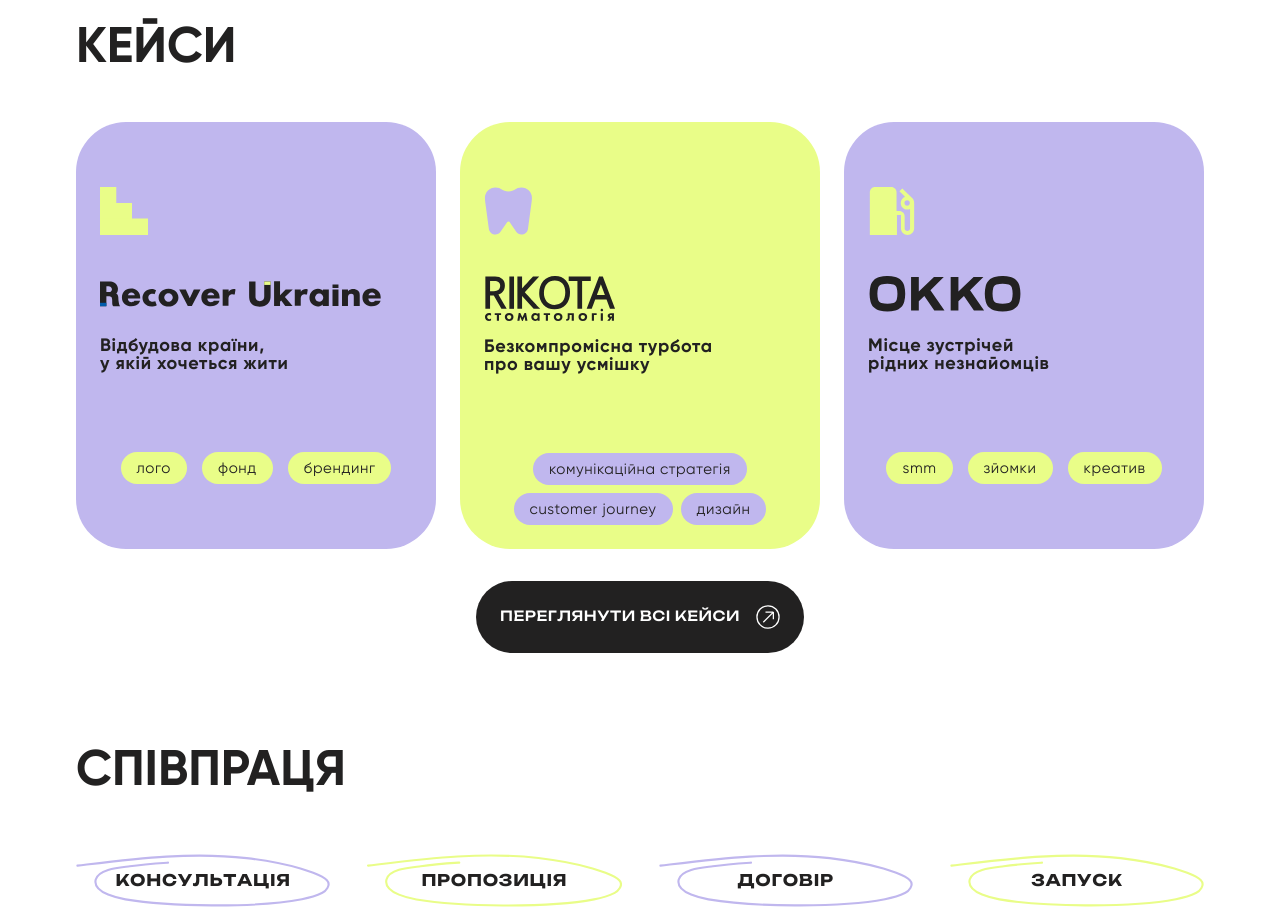
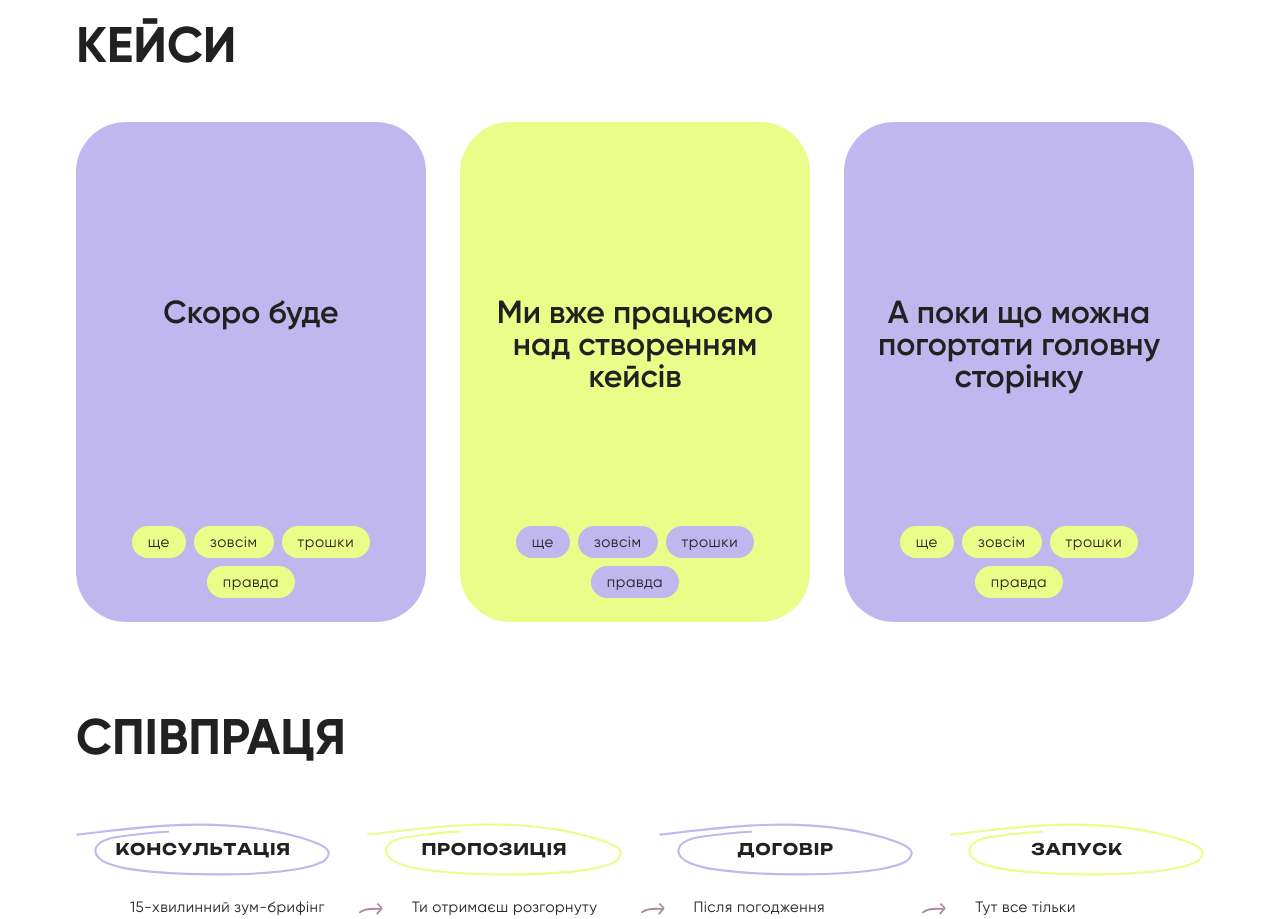
Before and after one commit to AlexTritecky/submarine-angular, an Angular app: page / in a window 1280 px wide. Shown: the part 2980-3899 px from the top of the page. Built offline with nearby package versions, Linux system fonts and the light colour scheme.

Commit message:
update team and cases

```diff
--- a/src/app/models/team.model.ts
+++ b/src/app/models/team.model.ts
@@ -103,5 +103,11 @@
     position: 'проджект-менеджер',
     cover_image: 'assets/images/teams/project-manager-darya-cover.svg',
   },
-
+  {
+    id: 13,
+    image: 'assets/images/teams/project-manager-anastasia.svg',
+    name: 'Анастасія',
+    position: 'проджект-менеджер',
+    cover_image: 'assets/images/teams/project-manager-anastasia-cover.svg',
+  }
 ];
--- a/src/app/pages/home-page/home-page.component.html
+++ b/src/app/pages/home-page/home-page.component.html
@@ -177,62 +177,83 @@
 
     <div class="cases__cards">
       <div class="card purple">
-        <mat-icon svgIcon="icon-recover"></mat-icon>
+        <!-- <mat-icon svgIcon="icon-recover"></mat-icon> -->
 
-        <mat-icon class="logo-recover" svgIcon="icon-recover-logo"></mat-icon>
+        <!-- <mat-icon class="logo-recover" svgIcon="icon-recover-logo"></mat-icon> -->
 
-        <p>
+        <div class="time-title">
+          <h4>
+            Скоро буде
+          </h4>
+        </div>
+
+        <!-- <p>
+
           Відбудова країни, <br />
           у якій хочеться жити
-        </p>
+        </p> -->
 
         <div class="short-infos">
-          <div class="block">лого</div>
-          <div class="block">фонд</div>
-          <div class="block">брендинг</div>
+          <div class="block">ще</div>
+          <div class="block">зовсім</div>
+          <div class="block">трошки</div>
+          <div class="block">правда</div>
         </div>
       </div>
 
       <div class="card light">
-        <mat-icon svgIcon="icon-rikota"></mat-icon>
+        <!-- <mat-icon svgIcon="icon-rikota"></mat-icon>
 
-        <mat-icon class="logo-rikota" svgIcon="icon-rikota-logo"></mat-icon>
+        <mat-icon class="logo-rikota" svgIcon="icon-rikota-logo"></mat-icon> -->
+        <div class="time-title">
+          <h4>
+            Ми вже працюємо над створенням кейсів
+          </h4>
+        </div>
 
-        <p class="rikota">
+        <!-- <p class="rikota">
           Безкомпромісна турбота <br />
           про вашу усмішку
-        </p>
+        </p> -->
 
         <div class="short-infos">
-          <div class="block">комунікаційна стратегія</div>
-          <div class="block">customer journey</div>
-          <div class="block">дизайн</div>
+          <div class="block">ще</div>
+          <div class="block">зовсім</div>
+          <div class="block">трошки</div>
+          <div class="block">правда</div>
         </div>
       </div>
       <div class="card purple">
-        <mat-icon svgIcon="icon-okko"></mat-icon>
+        <!-- <mat-icon svgIcon="icon-okko"></mat-icon>
 
-        <mat-icon class="logo-okko" svgIcon="icon-okko-logo"></mat-icon>
+        <mat-icon class="logo-okko" svgIcon="icon-okko-logo"></mat-icon> -->
 
-        <p>
+        <!-- <p>
           Місце зустрічей <br />
           рідних незнайомців
-        </p>
+        </p> -->
+        <div class="time-title">
+          <h4>
+            А поки що можна погортати головну сторінку
+          </h4>
+        </div>
+
 
         <div class="short-infos">
-          <div class="block">smm</div>
-          <div class="block">зйомки</div>
-          <div class="block">креатив</div>
+          <div class="block">ще</div>
+          <div class="block">зовсім</div>
+          <div class="block">трошки</div>
+          <div class="block">правда</div>
         </div>
       </div>
     </div>
 
-    <div class="cases__action">
+    <!-- <div class="cases__action">
       <button class="app-button">
         Переглянути всі кейси
         <mat-icon svgIcon="icon-circle-arrow"></mat-icon>
       </button>
-    </div>
+    </div> -->
   </div>
 </section>
 
--- a/src/app/pages/home-page/home-page.component.scss
+++ b/src/app/pages/home-page/home-page.component.scss
@@ -320,10 +320,14 @@
     gap: 24px;
 
     .card {
+      max-width: 350px;
+      width: 100%;
+      height: 500px;
       border-radius: 50px;
       display: flex;
       flex-direction: column;
       padding: 24px;
+      justify-content: space-between;
 
       mat-icon {
         width: 48px;
@@ -346,6 +350,24 @@
         height: 36px;
       }
 
+      .time-title {
+        display: flex;
+        position: relative;
+        height: 100%;
+        justify-content: center;
+        // align-items: center;
+        h4 {
+          position: absolute;
+          top: 50%;
+          color: var(--default-black);
+          text-align: center;
+          font-family: "Gilroy-SemiBold";
+          font-size: 32px;
+          font-weight: 600;
+          line-height: 32px;
+        }
+      }
+
       p {
         margin-top: 24px;
         color: var(--default-black);
@@ -363,6 +385,8 @@
         margin-top: 80px;
         width: 100%;
         display: flex;
+        flex-wrap: wrap;
+        gap: 8px;
         align-items: center;
         justify-content: center;
 
@@ -370,7 +394,7 @@
           padding: 4px 16px;
           border-radius: 50px;
           background: var(--smm-comunicacation);
-          margin-right: 15px;
+          // margin-right: 15px;
           color: var(--default-black);
           text-align: center;
           font-family: "Gilroy-Regular";
@@ -396,12 +420,13 @@
 
       .short-infos {
         flex-wrap: wrap;
+        gap: 8px;
         .block {
           background: var(--smm-webdesign);
-          margin-right: 8px;
+          // margin-right: 8px;
 
           &:first-child {
-            margin-bottom: 8px;
+            // margin-bottom: 8px;
             margin-right: 0;
           }
 
```
Also changed, not shown: src/assets/images/teams/project-manager-anastasia-cover.svg (added), 1 other file (tests, documents, lock files or other folders).
